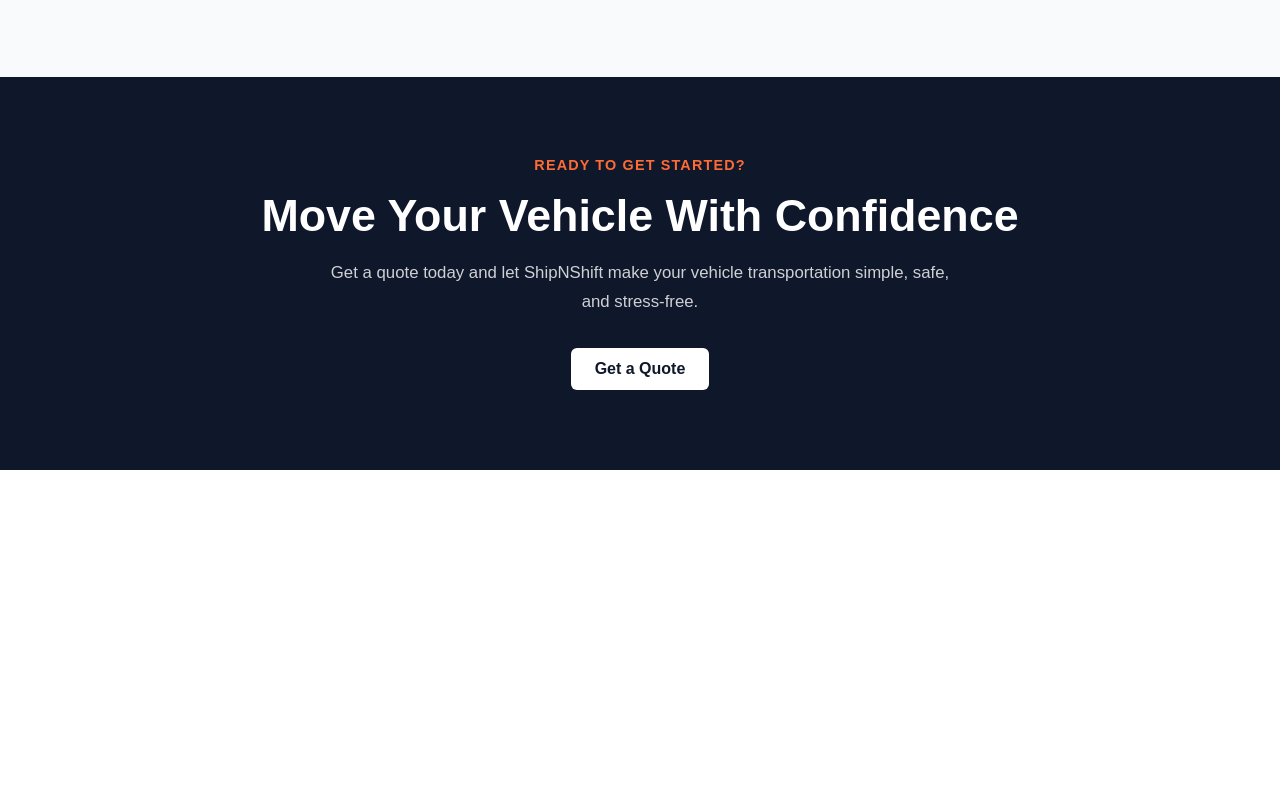
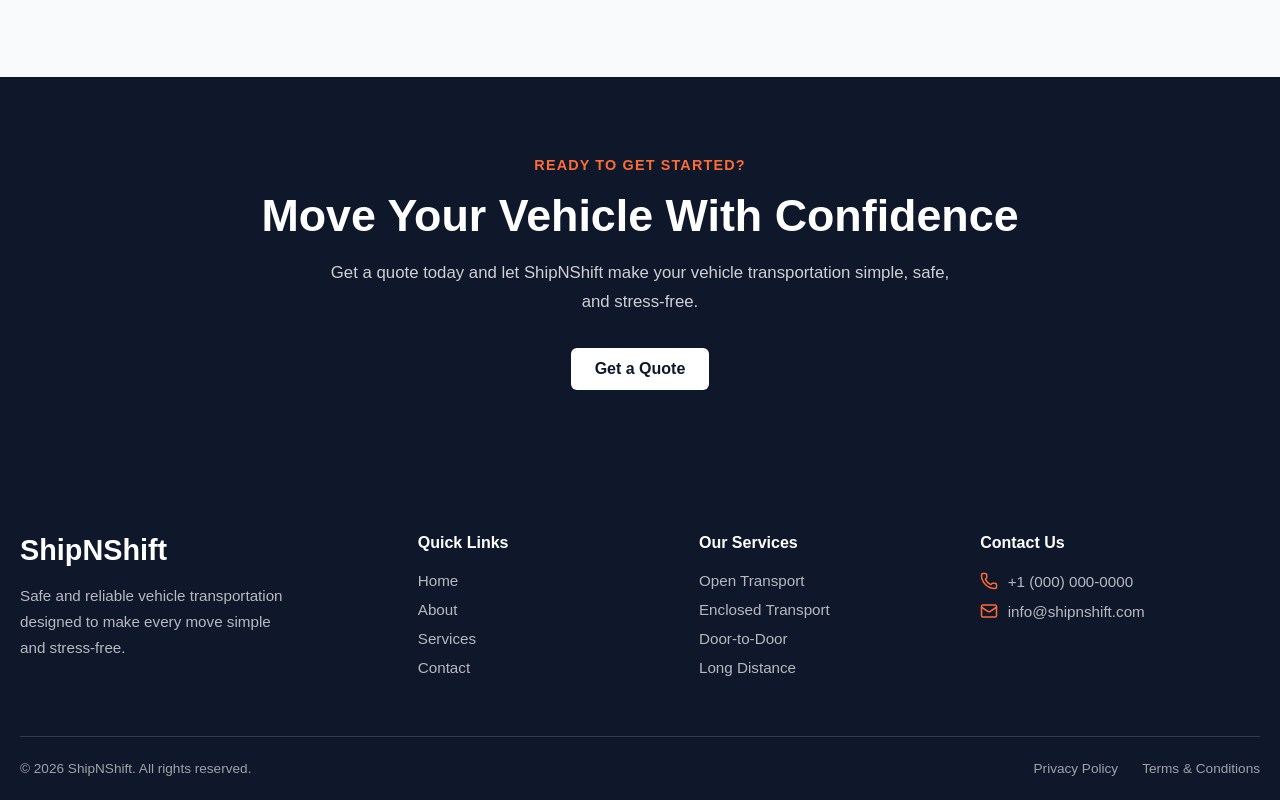
Before and after one commit to Yash-Bhamania/ShipNshift, a React (Vite) app: page / in a window 1280 px wide. Shown: the part 3261-4061 px from the top of the page. Before the commit the page ends 3731 px from the top, so only its background shows below. Built offline with nearby package versions, Linux system fonts and the light colour scheme.

Commit message:
Footer is added

```diff
--- a/src/App.jsx
+++ b/src/App.jsx
@@ -1,12 +1,14 @@
 import React from 'react'
 import Home from './pages/home'
 import Header from './components/Header'
+import Footer from './components/Footer'
 
 const App = () => {
   return (
     <div>
       <Header/>
       <Home/>
+      <Footer/>
     </div>
   )
 }
--- /dev/null
+++ b/src/components/Footer/footer.scss
@@ -0,0 +1,164 @@
+@use "../../styles/variables" as *;
+@use "../../styles/mixins" as *;
+
+.footer {
+  padding: 4rem 0 1.5rem;
+  background-color: $primary-color;
+  color: $white;
+
+  // =========================
+  // FOOTER CONTENT
+  // =========================
+
+  .footer-content {
+    display: grid;
+    grid-template-columns: 1.5fr 1fr 1fr 1.2fr;
+    gap: 3rem;
+    padding-bottom: 3rem;
+    border-bottom: 1px solid rgba(255, 255, 255, 0.15);
+  }
+
+  // =========================
+  // BRAND
+  // =========================
+
+  .footer-brand {
+    h2 {
+      margin: 0 0 1rem;
+      font-size: 1.8rem;
+      color: $white;
+    }
+
+    p {
+      max-width: 280px;
+      margin: 0;
+      font-size: 0.95rem;
+      line-height: 1.7;
+      color: rgba(255, 255, 255, 0.7);
+    }
+  }
+
+  // =========================
+  // LINKS
+  // =========================
+
+  .footer-links,
+  .footer-contact {
+    h3 {
+      margin: 0 0 1.25rem;
+      font-size: 1rem;
+      color: $white;
+    }
+
+    a {
+      display: block;
+      width: fit-content;
+      margin-bottom: 0.75rem;
+      text-decoration: none;
+      font-size: 0.95rem;
+      color: rgba(255, 255, 255, 0.7);
+      transition: color 0.2s ease;
+
+      &:hover {
+        color: $accent-color;
+      }
+    }
+  }
+
+  // =========================
+  // CONTACT
+  // =========================
+
+  .footer-contact {
+    a {
+      display: flex;
+      align-items: center;
+      gap: 0.6rem;
+
+      svg {
+        flex-shrink: 0;
+        color: $accent-color;
+      }
+    }
+  }
+
+  // =========================
+  // FOOTER BOTTOM
+  // =========================
+
+  .footer-bottom {
+    display: flex;
+    justify-content: space-between;
+    align-items: center;
+    gap: 2rem;
+    padding-top: 1.5rem;
+
+    p {
+      margin: 0;
+      font-size: 0.85rem;
+      color: rgba(255, 255, 255, 0.6);
+    }
+
+    .footer-legal {
+      display: flex;
+      gap: 1.5rem;
+
+      a {
+        text-decoration: none;
+        font-size: 0.85rem;
+        color: rgba(255, 255, 255, 0.6);
+
+        &:hover {
+          color: $accent-color;
+        }
+      }
+    }
+  }
+
+  // =========================
+  // TABLET
+  // =========================
+
+  @include tablet {
+    .footer-content {
+      grid-template-columns: repeat(2, 1fr);
+      gap: 2.5rem;
+    }
+
+    .footer-bottom {
+      flex-direction: column;
+      align-items: flex-start;
+      gap: 1rem;
+    }
+  }
+
+  // =========================
+  // MOBILE
+  // =========================
+
+  @include mobile {
+    padding: 3rem 0 1.25rem;
+
+    .footer-content {
+      grid-template-columns: 1fr;
+      gap: 2rem;
+      padding-bottom: 2rem;
+    }
+
+    .footer-brand {
+      p {
+        max-width: 100%;
+      }
+    }
+
+    .footer-bottom {
+      align-items: flex-start;
+      gap: 1rem;
+
+      .footer-legal {
+        flex-wrap: wrap;
+        gap: 1rem;
+      }
+    }
+  }
+}
--- /dev/null
+++ b/src/components/Footer/index.jsx
@@ -0,0 +1,66 @@
+import { Phone, Mail } from "lucide-react";
+import "./footer.scss";
+
+const Footer = () => {
+  return (
+    <footer className="footer">
+      <div className="container">
+        <div className="footer-content">
+
+          <div className="footer-brand">
+            <h2>ShipNShift</h2>
+
+            <p>
+              Safe and reliable vehicle transportation designed to make
+              every move simple and stress-free.
+            </p>
+          </div>
+
+          <div className="footer-links">
+            <h3>Quick Links</h3>
+
+            <a href="/">Home</a>
+            <a href="#about">About</a>
+            <a href="#services">Services</a>
+            <a href="#contact">Contact</a>
+          </div>
+
+          <div className="footer-links">
+            <h3>Our Services</h3>
+
+            <a href="#open-transport">Open Transport</a>
+            <a href="#enclosed-transport">Enclosed Transport</a>
+            <a href="#door-to-door">Door-to-Door</a>
+            <a href="#long-distance">Long Distance</a>
+          </div>
+
+          <div className="footer-contact">
+            <h3>Contact Us</h3>
+
+            <a href="tel:+10000000000">
+              <Phone size={18} />
+              <span>+1 (000) 000-0000</span>
+            </a>
+
+            <a href="mailto:info@shipnshift.com">
+              <Mail size={18} />
+              <span>info@shipnshift.com</span>
+            </a>
+          </div>
+
+        </div>
+
+        <div className="footer-bottom">
+          <p>© 2026 ShipNShift. All rights reserved.</p>
+
+          <div className="footer-legal">
+            <a href="#privacy">Privacy Policy</a>
+            <a href="#terms">Terms & Conditions</a>
+          </div>
+        </div>
+      </div>
+    </footer>
+  );
+};
+
+export default Footer;
```
